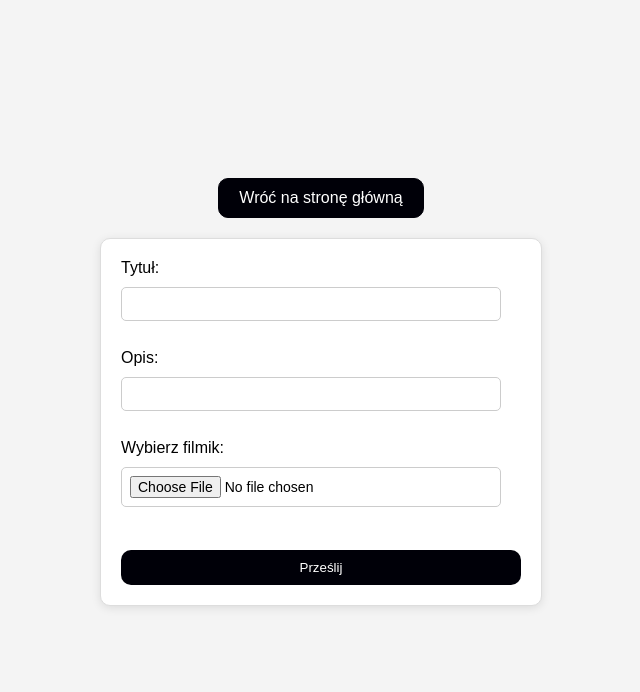
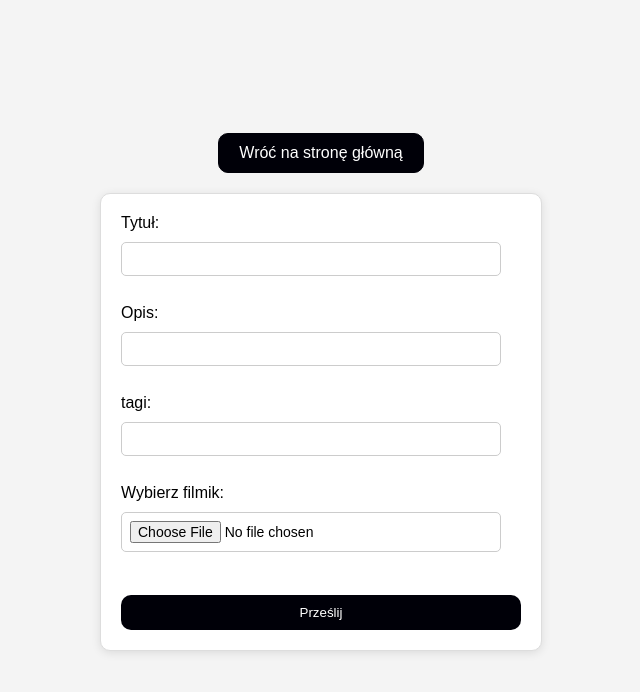
Before and after one commit to tpolaszek/lepszy_jutub, a PHP site: page /upload.php in a window 1280 px wide. Shown: the top 692 px of the page, without its empty margins (319-959 px from the left). Run offline with PHP 8.4, Linux system fonts and the light colour scheme.

Commit message:
dodanie contentu i tagow

```diff
--- a/logout.php
+++ /dev/null
@@ -1,3 +0,0 @@
-<?php
-
-?>
--- a/upload.php
+++ b/upload.php
@@ -17,10 +17,11 @@
             if (move_uploaded_file($_FILES['filmik']['tmp_name'], $sciezkaDocelowa)) {
                 $tytul = $_POST['tytul'];
                 $opis = $_POST['opis'];
+                $tagi = $_POST['tagi'];
 
-                $sql = "INSERT INTO filmy (nazwa, opis, plik) VALUES (?, ?, ?)";
+                $sql = "INSERT INTO filmy (nazwa, opis, plik, tagi) VALUES (?, ?, ?, ?)";
                 $stmt = $conn->prepare($sql);
-                $stmt->bind_param("sss", $tytul, $opis, $sciezkaDocelowa);
+                $stmt->bind_param("ssss", $tytul, $opis, $sciezkaDocelowa, $tagi);
 
                 if ($stmt->execute()) {
                     echo "Plik został przesłany i zapisany pomyślnie!";
@@ -48,6 +49,7 @@
     <form action="upload.php" method="post" enctype="multipart/form-data">
         Tytuł: <input type="text" name="tytul" required><br>
         Opis: <input type="text" name="opis" required><br>
+        tagi: <input type="text" name="tagi" required><br>
         Wybierz filmik: <input type="file" name="filmik" accept="video/mp4" required><br>
         <input type="submit" value="Prześlij">
     </form>
```
Also changed, not shown: index.php (+6 -2 lines), 5 other files.
